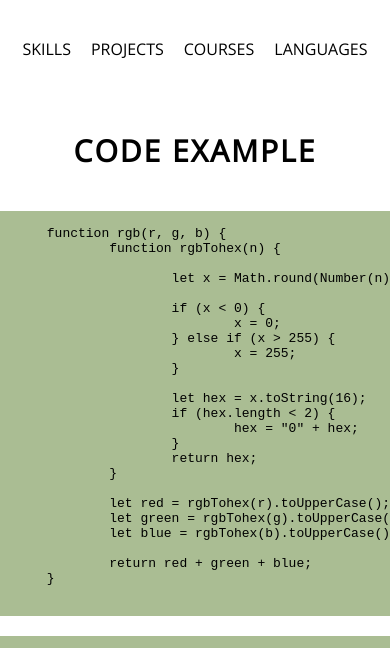
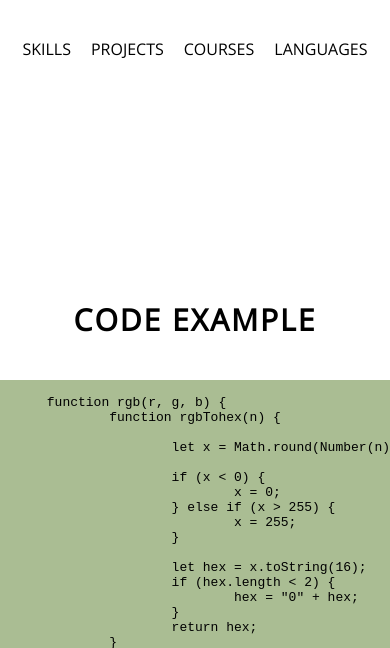
Before and after one commit to TakoBigvava/rsschool-cv, a website: page index.html in a window 390 px wide. Shown: the part 124-772 px from the top of the page. Drawn offline with nearby package versions, Linux system fonts and the light colour scheme.

Commit message:
fix:CSS for mobile

```diff
--- a/src/style.css
+++ b/src/style.css
@@ -170,6 +170,8 @@ nav {
     justify-self: center; } }
 
 @media only screen and (max-width: 450px) {
+  header {
+    height: 40vh; }
   nav ul li {
     font-size: 16px;
     margin: 0;
```
